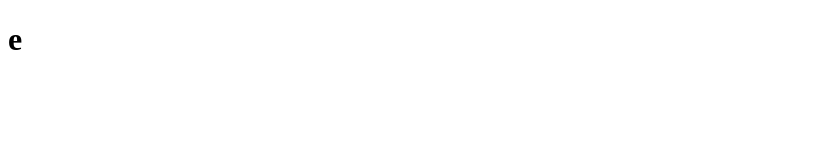
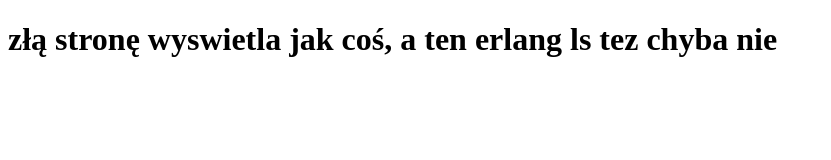
Before and after one commit to JaSupeRsko/AAAAAAAAAAA, a plain HTML site: page aplikacja/htdocs/index.html in a window 1280 px wide. Shown: the whole page, without its empty margins (0-831 px from the left). Drawn offline with Linux system fonts and the light colour scheme.

Commit message:
asasas
a

```diff
--- a/aplikacja/htdocs/index.html
+++ b/aplikacja/htdocs/index.html
@@ -7,6 +7,6 @@
     <title>Document</title>
 </head>
 <body>
-    <h1>e</h1>
+    <h1>złą stronę wyswietla jak coś, a ten erlang ls tez chyba nie</h1>
 </body>
 </html>
```
Also changed, not shown: aplikacja/info.txt, 3 other files.
